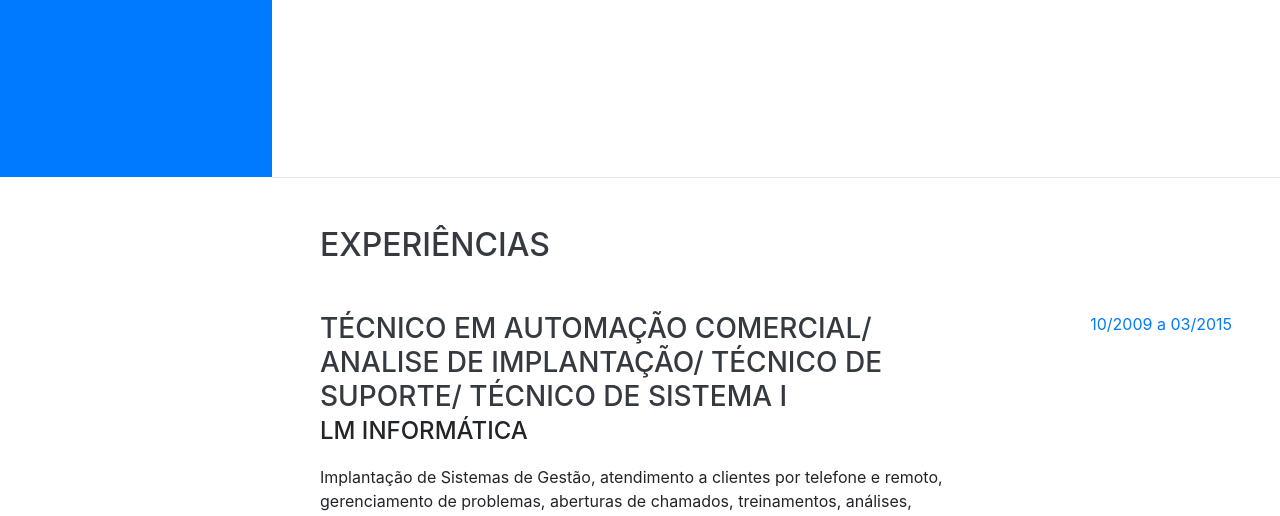
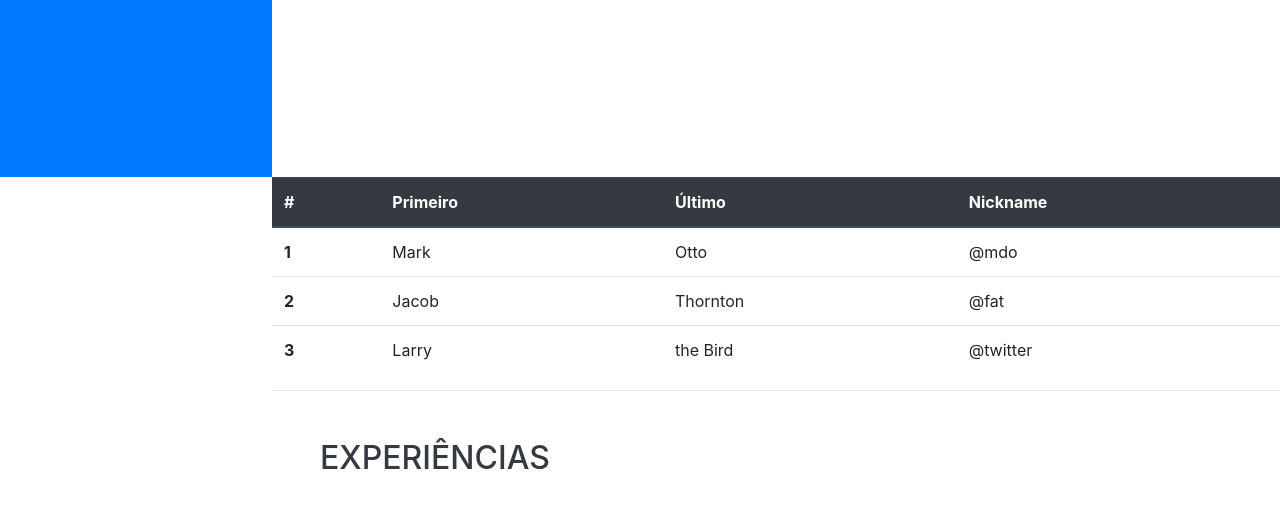
Before and after one commit to Claudino458/Unopar, a website with bundled scripts: page index.html in a window 1280 px wide. Shown: the part 623-1139 px from the top of the page. Built offline with nearby package versions, Linux system fonts and the light colour scheme; a web font is replaced by a local one.

Commit message:
Update index.html

```diff
--- a/index.html
+++ b/index.html
@@ -80,6 +80,45 @@
         </div>
       </div>
     </section>
+
+
+
+
+	<table class="table">
+  <thead class="thead-dark">
+    <tr>
+      <th scope="col">#</th>
+      <th scope="col">Primeiro</th>
+      <th scope="col">Último</th>
+      <th scope="col">Nickname</th>
+    </tr>
+  </thead>
+  <tbody>
+    <tr>
+      <th scope="row">1</th>
+      <td>Mark</td>
+      <td>Otto</td>
+      <td>@mdo</td>
+    </tr>
+    <tr>
+      <th scope="row">2</th>
+      <td>Jacob</td>
+      <td>Thornton</td>
+      <td>@fat</td>
+    </tr>
+    <tr>
+      <th scope="row">3</th>
+      <td>Larry</td>
+      <td>the Bird</td>
+      <td>@twitter</td>
+    </tr>
+  </tbody>
+</table>
+
+
+
+
+
 
     <hr class="m-0">
 
```
